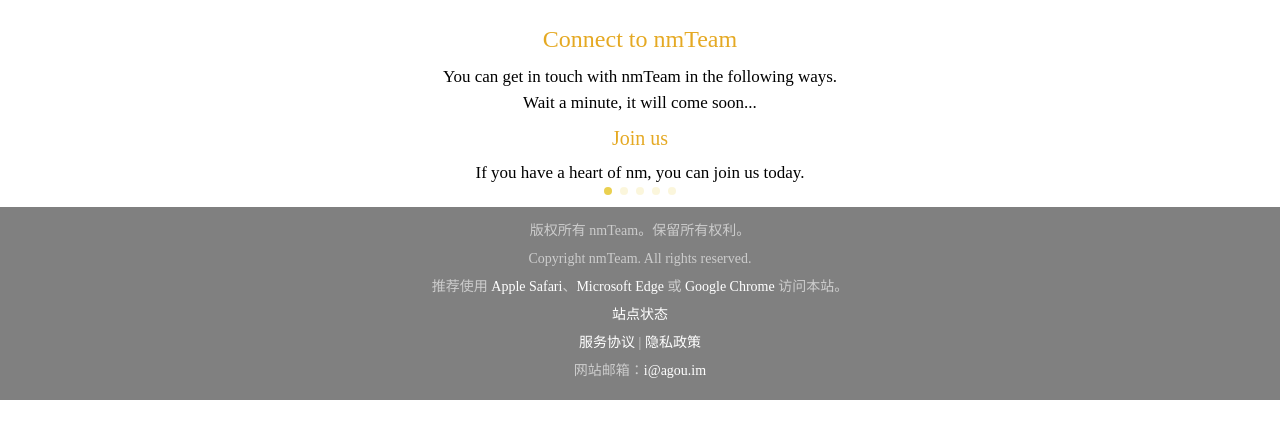
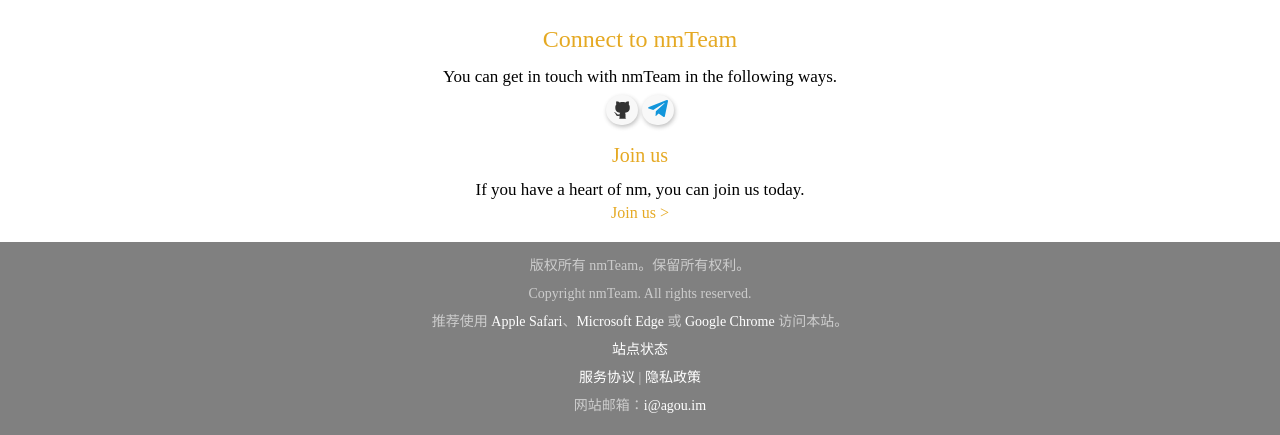
Before and after one commit to nm-Team/WebSite, a PHP site: page / in a window 1280 px wide. Shown: the part 1244-1679 px from the top of the page. Before the commit the page ends 1644 px from the top, so only its background shows below. Run offline with PHP 8.4, Linux system fonts and the light colour scheme; some libraries are stand-ins or nearby versions.

Commit message:
提交20.06.18所作更改2

```diff
--- a/index.html
+++ b/index.html
@@ -28,7 +28,7 @@
 		<i></i>
 	</div>
 	<div class="main">
-		<div class="indexMainBlock">
+		<div class="mainBlock">
 			<h1>What is nmTeam? </h1>
 			<p>Established on June 14, 2021, nmTeam is committed to providing people with very nm products and services.
 				nmTeam now has agou as the CEO, and more nmServices will be launched one after another.
@@ -65,10 +65,10 @@
 						style="background-image: url(//gravatar.inwao.com/avatar/db8200de1df050b618052225429ef090?d=mp&v=1.4.14);"></i>
 				</a>
 			</div>
-			<a href="/leadership" class="indexMoreLink">See more about Our Leaderships &gt;</a>
+			<a href="/leadership" class="indexMoreLink">See more about Our Members &gt;</a>
 
 		</div>
-		<div class="indexMainBlock">
+		<div class="mainBlock">
 			<h1>What does nmTeam do? </h1>
 			<p>nmTeam is committed to making nmProducts. Check out some of our products below. </p>
 			<div class="swiper-container nmProductsPreview">
@@ -77,21 +77,6 @@
 						style="background-image: url(//logos.nmteam.agou.im/nmBrowser/logo@128.png)">
 						<p>nmBrowser</p>
 					</a>
-					<a href="" class="swiper-slide"
-						style="background-image: url(//logos.nmteam.agou.im/nmBrowser/logo@128.png)">
-						<p>nmBrowser</p>
-					</a>
-					<a href="" class="swiper-slide"
-						style="background-image: url(//logos.nmteam.agou.im/nmBrowser/logo@128.png)">
-						<p>nmBrowser</p>
-					</a>
-					<a href="" class="swiper-slide"
-						style="background-image: url(//logos.nmteam.agou.im/nmBrowser/logo@128.png)">
-						<p>nmBrowser</p>
-					</a>
-					<a href="" class="swiper-slide"
-						style="background-image: url(//logos.nmteam.agou.im/nmBrowser/logo@128.png)">
-						<p>nmBrowser</p>
 					</a>
 				</div>
 				<div class="swiper-button-prev"></div>
@@ -100,14 +85,16 @@
 			</div>
 			<a href="/products.html" class="indexMoreLink">View All nmTeam's Products &gt;</a>
 		</div>
-		<div class="indexMainBlock">
+		<div class="mainBlock">
 			<h1>Connect to nmTeam</h1>
 			<p>You can get in touch with nmTeam in the following ways. </p>
-			<center>
-				<p>Wait a minute, it will come soon... </p>
-			</center>
+			<div class="contactContainer">
+				<a href="https://github.com/nm-Team" target="_blank" class="contact" style="background-image: url(/src/img/contactsvgs/github.svg);"><b>GitHub</b>@nmTeam</a>
+				<a href="" class="contact indexMoreLink" target="_blank" style="background-image: url(/src/img/contactsvgs/telegram.svg);"><b>TeleGram</b></a>
+			</div>
 			<h2>Join us</h2>
 			<p>If you have a heart of nm, you can join us today.</p>
+			<a href="/aboutus.html#join" class="indexMoreLink">Join us &gt;</a>
 		</div>
 	</div>
 	<div id="fcont"></div>
--- a/products.html
+++ b/products.html
@@ -18,7 +18,7 @@
 
 <body>
 	<div id="hcont"></div>
-	<h1 class="title">Products </h1>
+	<div class="title"><h1>Products </h1></div>
 	<input id="searchbox" placeholder="Search" onporpertychanger="" onkeydown="enterHandler();"></input>
 	<div class="products-container" id="main_result_div">
 
--- a/src/css/common.css
+++ b/src/css/common.css
@@ -82,6 +82,7 @@ body{
     padding: 130px 34px 13px 34px;
     text-align: left;
     color: #000;
+    overflow-y: hidden;
 
 }
 
@@ -94,6 +95,7 @@ body{
 .title h1{
 
     margin: 0 0 10px 0;
+    animation: main 0.5s;
 
 }
 
@@ -119,6 +121,7 @@ body{
 
 	font-size: 20px;
 	font-weight: 300;
+    animation: main 0.5s;
 
 }
 
@@ -127,6 +130,7 @@ body{
     position: relative;
     margin: 0;
     padding: 5px 10%;
+    animation: main 0.5s;
 
 }
 
@@ -306,6 +310,37 @@ beta-tag{
     color: var(--text-grey);
 }
 
+.mainBlock{
+    margin: 0 0 15px 0;
+}
+.mainBlock h1, .mainBlock h2{
+    position: relative;
+    margin: 0;
+    padding: 10px 10%;
+    font-weight: 500;
+    text-align: center;
+    color: var(--text-yellow);
+}
+.mainBlock h1{
+    padding: 10px 10%;
+    font-size: 24px;
+    font-weight: 500;
+    text-align: center;
+    color: var(--text-yellow);
+}
+.mainBlock h2{
+    padding: 10px 10%;
+    font-size: 20px;
+}
+.mainBlock p{
+    position: relative;
+    margin: 0;
+    padding: 1.5px 10%;
+    font-size: 17px;
+    line-height: 1.4;
+    text-align: center;
+
+}
 @-webkit-keyframes stretchdelay{
 
     0%, 40%, 100%
@@ -344,6 +379,22 @@ beta-tag{
 
 }
 
+@keyframes main{
+    0%{
+        position: relative;
+        top: 50px;
+        opacity: 0;
+    }
+    99%{
+        position: relative;
+        top: 0px;
+        opacity: 1;
+    }
+    100%{
+
+    }
+}
+
 .insiderTip{
     position: fixed;
     bottom: 20px;
--- a/src/css/index.css
+++ b/src/css/index.css
@@ -20,6 +20,7 @@
     background-position-y: 40%;
     background-size: auto 50%;
     background-repeat: no-repeat;
+    animation: logoComing 2s;
 }
 .indexHeader i{
     position: absolute;
@@ -32,37 +33,10 @@
     background-position-y: center;
     background-size: auto 100%;
     background-repeat: no-repeat;
+    animation: nameComing 1s;
 }
-.indexMainBlock{
-    margin: 0 0 15px 0;
-}
-.indexMainBlock h1, .indexMainBlock h2{
-    position: relative;
-    margin: 0;
-    padding: 10px 10%;
-    font-weight: 500;
-    text-align: center;
-    color: var(--text-yellow);
-}
-.indexMainBlock h1{
-    padding: 10px 10%;
-    font-size: 24px;
-    font-weight: 500;
-    text-align: center;
-    color: var(--text-yellow);
-}
-.indexMainBlock h2{
-    padding: 10px 10%;
-    font-size: 20px;
-}
-.indexMainBlock p{
-    position: relative;
-    margin: 0;
-    padding: 1.5px 10%;
-    font-size: 17px;
-    line-height: 1.4;
-    text-align: center;
-
+.body{
+    animation: indexmain 1.6s ;
 }
 .nmProductsPreview{
     width: 100%;
@@ -119,5 +93,142 @@
     text-decoration: none!important;
 }
 .indexMoreLink:hover{
-    opacity: 0.7
-;}
+    opacity: 0.7;
+}
+.contactContainer{
+    padding: 5px 10%;
+    text-align: center;
+}
+a.contact{
+    display: inline-block;
+    background-position-x: 6px;
+    background-position-y: 50%;
+    background-size: 20px;
+    background-repeat: no-repeat;
+    padding: 6px;
+    max-width: 20px;
+    font-size: 300;
+    border-radius: 233px;
+    box-shadow: #3333334f 1px 2px 4px;
+    background-color: var(--teamLeader-color);
+    color: var(--text)!important;
+    overflow: hidden;
+    transition: all 0.8s;
+    text-decoration: none!important;
+}
+.contact:hover{
+    max-width: 12em;
+}
+.contact b{
+    padding-right: 5px;
+    font-size: 400;
+    padding-left: 23px;
+    opacity: 0;
+    transition: opacity 0.1s 0.7s;
+}
+.contact:hover b{
+    opacity: 1;
+    transition: opacity 0s 0s;
+}
+@keyframes logoComing{
+    0%{
+        background-position-y: 50%;
+        background-size: auto 1000%;
+        position: fixed;
+        top: 0;
+        bottom: 0;
+        height: auto;
+    }
+    50%{
+        background-position-x: center;
+        background-position-y: 40%;
+        background-size: auto 50%;
+        position: fixed;
+        top: 0;
+        bottom: 0;
+        height: auto;
+    }
+    60%{
+        background-position-x: center;
+        background-position-y: 40%;
+        background-size: auto 50%;
+        position: fixed;
+        top: 0;
+        bottom: 0;
+        height: auto;
+    }
+    60.000000001%{
+        background-position-x: center;
+        background-position-y: 40%;
+        background-size: auto 50%;
+        position: relative;
+        margin-top: -0px;
+        top: -74px;
+        height: calc(100vh + 45px);
+        /* height: 100vh; */
+        /* margin-bottom: -28px; */
+    }
+}
+@media (min-width: 700px) {
+
+    @keyframes logoComing{
+        0%{
+            background-position-y: 50%;
+            background-size: auto 1000%;
+            position: fixed;
+            top: 0;
+            bottom: 0;
+            height: auto;
+        }
+        50%{
+            background-position-x: center;
+            background-position-y: 40%;
+            background-size: auto 50%;
+            position: fixed;
+            top: 0;
+            bottom: 0;
+            height: auto;
+        }
+        60%{
+            background-position-x: center;
+            background-position-y: 40%;
+            background-size: auto 50%;
+            position: fixed;
+            top: 0;
+            bottom: 0;
+            height: auto;
+        }
+        60.000000001%{
+            background-position-x: center;
+            background-position-y: 40%;
+            background-size: auto 50%;
+            position: relative;
+            margin-top: -0px;
+            top: -84px;
+            height: calc(100vh + 43px);
+            /* height: 100vh; */
+            /* margin-bottom: -28px; */
+        }
+    }
+}
+@keyframes nameComing{
+    0%{
+        top: 73%;
+        opacity: 0;
+    }
+        90%{
+        top: 73%;
+        opacity: 0;
+    }
+    100%{
+        opacity: 1;
+    }
+}
+@keyframes indexmain{
+    0%{
+        height: 0;
+    }
+    2%{
+        height: auto;
+    }
+}
--- a/src/css/products.css
+++ b/src/css/products.css
@@ -12,6 +12,7 @@
     display: inline-block;
     outline: none;
     color: var(--text);
+	/* animation: main 0.6s; */
 
 }
 
@@ -31,6 +32,7 @@
 .products-container{
 
     margin: 17px;
+    animation: main 0.6s;
 
 }
 
--- a/src/js/index.js
+++ b/src/js/index.js
@@ -1,3 +1,7 @@
+window.onloadstart=function(){
+    window.location.href="#";
+}
+
 var mySwiper = new Swiper('.swiper-container', {
     direction: 'horizontal',
     loop: true,
```
Also changed, not shown: src/img/contactsvgs/github.svg (added), src/img/contactsvgs/qq.svg (added), src/img/contactsvgs/telegram.svg (added), src/img/contactsvgs/twitter.svg (added), src/img/contactsvgs/wechat.svg (added), src/img/contactsvgs/weibo.svg (added).
